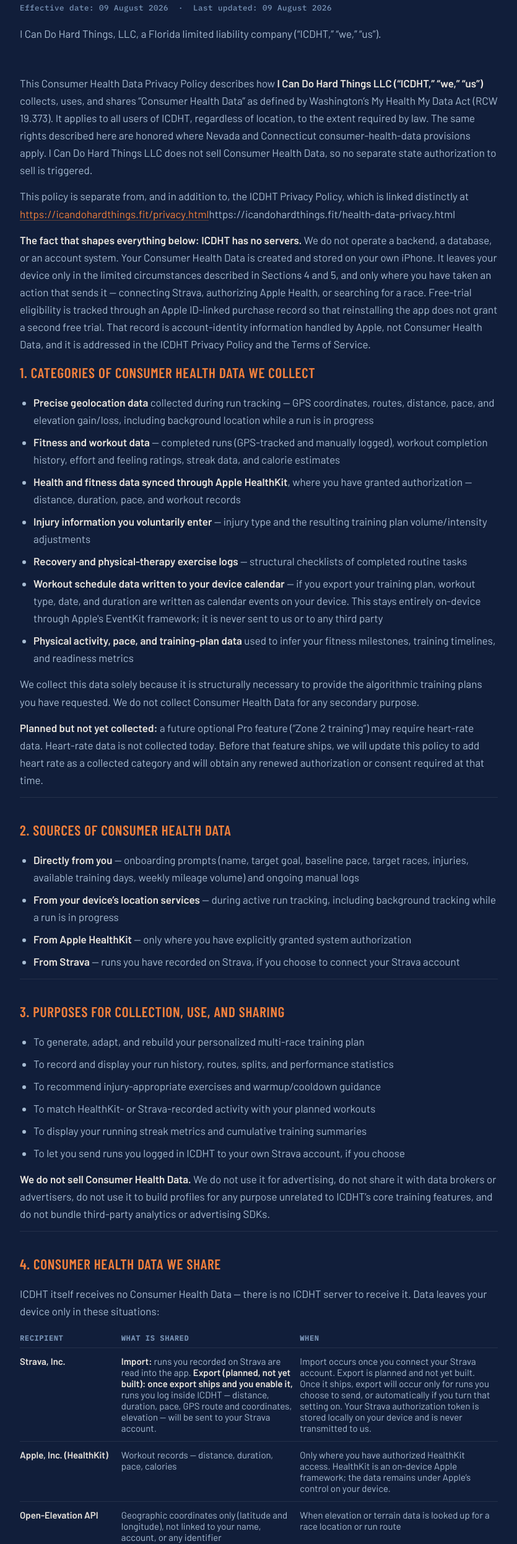
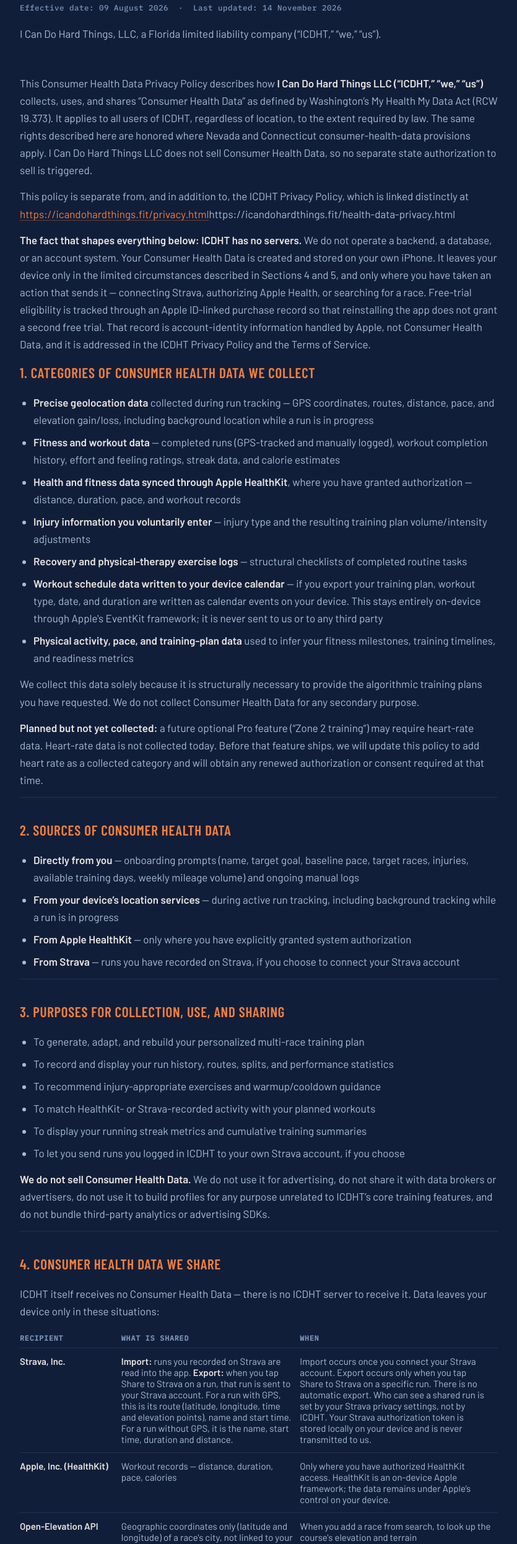
Before and after one commit to EshleSpecial/ICDHT-Site, a plain HTML site: page health-data-privacy.html in a window 1280 px wide. Shown: the part 297-2788 px from the top of the page at 62% size, without its empty margins (222-1057 px from the left). Drawn offline with nearby package versions, Linux system fonts and the light colour scheme.

Commit message:
Update health-data-privacy.html

```diff
--- a/health-data-privacy.html
+++ b/health-data-privacy.html
@@ -85,7 +85,7 @@ footer a:hover{color:var(--accent);border-bottom-color:var(--accent)}
   <section class="legal-hero">
     <p class="eyebrow">Legal · Washington My Health My Data Act</p>
     <h1 class="doctitle">Consumer Health Data Privacy Policy</h1>
-    <p class="updated">Effective date: 09 August 2026 &nbsp;·&nbsp; Last updated: 09 August 2026 </p>
+    <p class="updated">Effective date: 09 August 2026 &nbsp;·&nbsp; Last updated: 14 November 2026 </p>
     <p class="entity-line">I Can Do Hard Things, LLC, a Florida limited liability company (&ldquo;ICDHT,&rdquo; &ldquo;we,&rdquo; &ldquo;us&rdquo;).</p>
   </section>
 
@@ -140,8 +140,8 @@ footer a:hover{color:var(--accent);border-bottom-color:var(--accent)}
 <tbody>
 <tr class="odd">
 <td><strong>Strava, Inc.</strong></td>
-<td><strong>Import:</strong> runs you recorded on Strava are read into the app. <strong>Export (planned, not yet built): once export ships and you enable it,</strong> runs you log inside ICDHT — distance, duration, pace, GPS route and coordinates, elevation — will be sent to your Strava account.</td>
-<td>Import occurs once you connect your Strava account. Export is planned and not yet built. Once it ships, export will occur only for runs you choose to send, or automatically if you turn that setting on. Your Strava authorization token is stored locally on your device and is never transmitted to us.</td>
+<td><strong>Import:</strong> runs you recorded on Strava are read into the app. <strong>Export:</strong> when you tap Share to Strava on a run, that run is sent to your Strava account. For a run with GPS, this is its route (latitude, longitude, time and elevation points), name and start time. For a run without GPS, it is the name, start time, duration and distance.</td>
+<td>Import occurs once you connect your Strava account. Export occurs only when you tap Share to Strava on a specific run. There is no automatic export. Who can see a shared run is set by your Strava privacy settings, not by ICDHT. Your Strava authorization token is stored locally on your device and is never transmitted to us.</td>
 </tr>
 <tr class="even">
 <td><strong>Apple, Inc. (HealthKit)</strong></td>
@@ -150,13 +150,18 @@ footer a:hover{color:var(--accent);border-bottom-color:var(--accent)}
 </tr>
 <tr class="odd">
 <td><strong>Open-Elevation API</strong></td>
-<td>Geographic coordinates only (latitude and longitude), not linked to your name, account, or any identifier</td>
-<td>When elevation or terrain data is looked up for a race location or run route</td>
+<td>Geographic coordinates only (latitude and longitude) of a race's city, not linked to your name, account, or any identifier. Your own location is not sent.</td>
+<td>When you add a race from search, to look up the course's elevation and terrain</td>
 </tr>
 <tr class="even">
 <td><strong>RunSignup API</strong></td>
 <td>Your race search query, such as a race name or location. No health data and no user identifier is sent.</td>
 <td>When you search for a race during onboarding or plan setup</td>
+</tr>
+<tr class="odd">
+<td><strong>OpenStreetMap Nominatim</strong></td>
+<td>The city and state of a race you add from search. No health data, nothing from your profile, and no user identifier is sent.</td>
+<td>When you add a race from search, to find its approximate coordinates for the elevation lookup</td>
 </tr>
 </tbody>
 </table>
```
